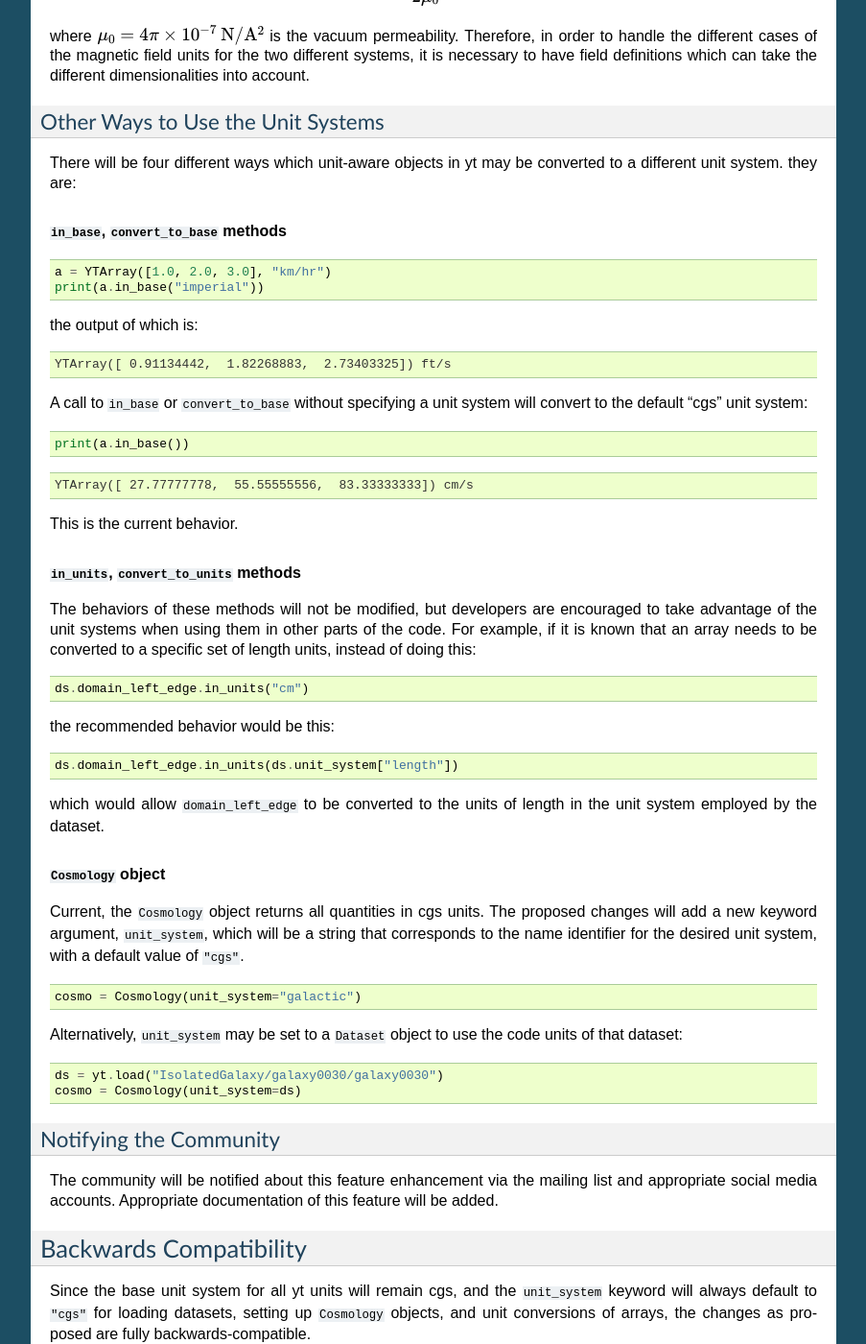
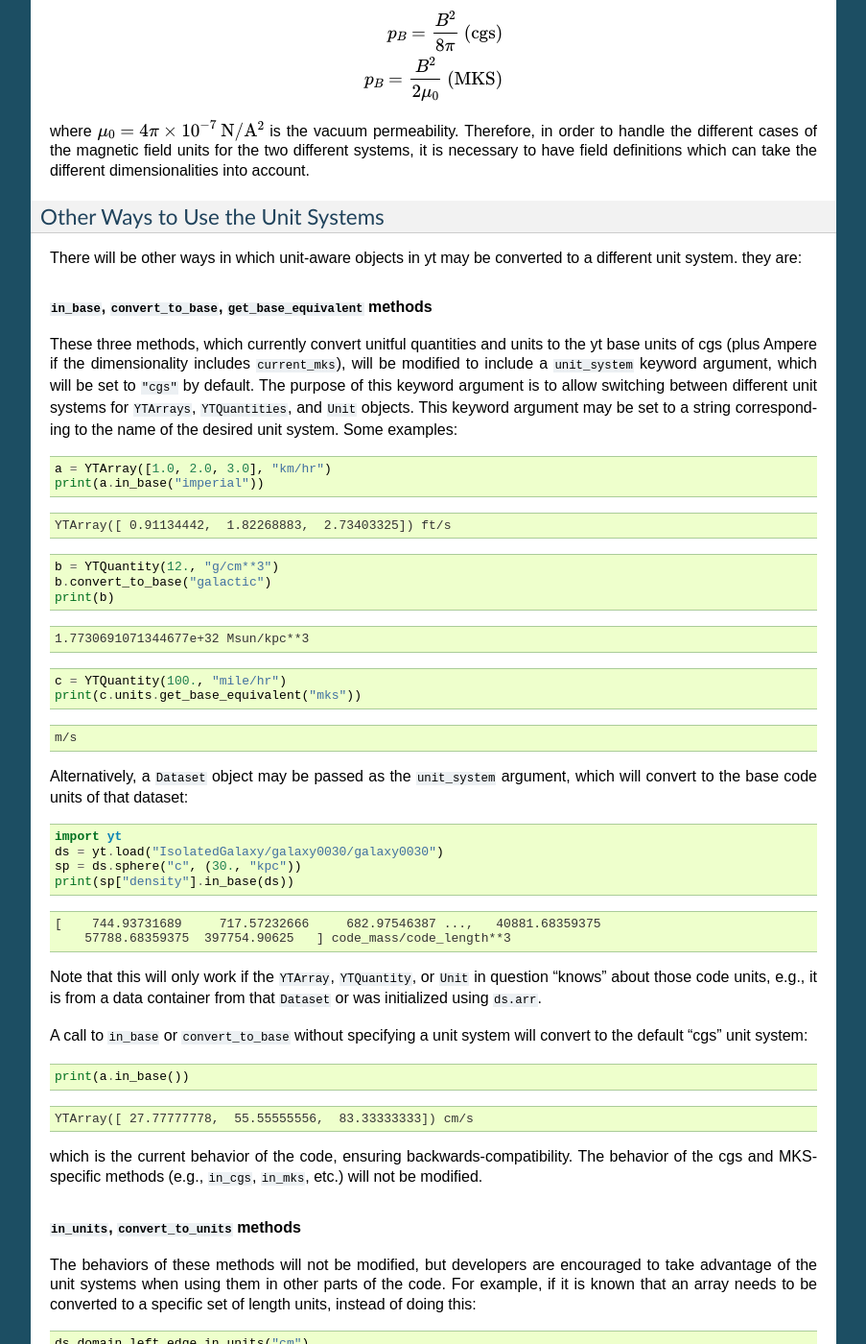
Before and after one commit to yt-project/ytep, a Sphinx documentation site: the page built from source/YTEPs/YTEP-0028.rst, in a window 1280 px wide and 1400 px high, scrolled down 3282 px. Shown: the whole window at 96% size, without its empty margins (198-1101 px from the left). Built offline with Sphinx 7.4.7, drawn with Linux system fonts in a browser that asks for light colours; formulas are drawn with MathJax 3; some of the changed text lies outside the part shown.

Commit message:
Adding some more text

```diff
--- a/source/YTEPs/YTEP-0028.rst
+++ b/source/YTEPs/YTEP-0028.rst
@@ -41,6 +41,12 @@
 "cgs" unit system used by yt, within which all calculations are carried out. Some users would prefer
 to work within the MKS system (or another alternative unit system) which is more appropriate for their
 datasets and calculations.
+
+This YTEP outlines a proposal for allowing different unit systems to be used in yt. The core of the
+proposal is to allow this functionality on a per-object basis: namely, changing the unit system at the level
+of individual datasets, units, and unitful quantities, instead of on a global scale. The advantages of this
+approach are that it is relatively simple, is easily extendable, and makes only minimal changes to the
+fundamental code base.
 
 The ``UnitSystem`` Object
 +++++++++++++++++++++++++
@@ -194,21 +200,64 @@
 Other Ways to Use the Unit Systems
 ++++++++++++++++++++++++++++++++++
 
-There will be four different ways which unit-aware objects in yt may be converted to a
+There will be other ways in which unit-aware objects in yt may be converted to a
 different unit system. they are:
 
-.. rubric:: ``in_base``, ``convert_to_base`` methods
+.. rubric:: ``in_base``, ``convert_to_base``, ``get_base_equivalent`` methods
+
+These three methods, which currently convert unitful quantities and units to the yt base units
+of cgs (plus Ampere if the dimensionality includes ``current_mks``), will be modified to include
+a ``unit_system`` keyword argument, which will be set to ``"cgs"`` by default. The purpose of
+this keyword argument is to allow switching between different unit systems for ``YTArrays``,
+``YTQuantities``, and ``Unit`` objects. This keyword argument may be set to a string corresponding
+to the name of the desired unit system. Some examples:
 
 .. code-block:: python
 
     a = YTArray([1.0, 2.0, 3.0], "km/hr")
     print(a.in_base("imperial"))
 
-the output of which is:
+.. code-block:: pycon
+
+    YTArray([ 0.91134442,  1.82268883,  2.73403325]) ft/s
+
+.. code-block:: python
+
+    b = YTQuantity(12., "g/cm**3")
+    b.convert_to_base("galactic")
+    print(b)
 
 .. code-block:: pycon
 
-    YTArray([ 0.91134442,  1.82268883,  2.73403325]) ft/s
+    1.7730691071344677e+32 Msun/kpc**3
+
+.. code-block:: python
+
+    c = YTQuantity(100., "mile/hr")
+    print(c.units.get_base_equivalent("mks"))
+
+.. code-block:: pycon
+
+    m/s
+
+Alternatively, a ``Dataset`` object may be passed as the ``unit_system`` argument, which will
+convert to the base code units of that dataset:
+
+.. code-block:: python
+
+    import yt
+    ds = yt.load("IsolatedGalaxy/galaxy0030/galaxy0030")
+    sp = ds.sphere("c", (30., "kpc"))
+    print(sp["density"].in_base(ds))
+
+.. code-block:: pycon
+
+    [    744.93731689     717.57232666     682.97546387 ...,   40881.68359375
+        57788.68359375  397754.90625   ] code_mass/code_length**3
+
+Note that this will only work if the ``YTArray``, ``YTQuantity``, or ``Unit`` in question "knows"
+about those code units, e.g., it is from a data container from that ``Dataset`` or was initialized
+using ``ds.arr``.
 
 A call to ``in_base`` or ``convert_to_base`` without specifying a unit system will
 convert to the default "cgs" unit system:
@@ -221,7 +270,8 @@
 
     YTArray([ 27.77777778,  55.55555556,  83.33333333]) cm/s
 
-This is the current behavior.
+which is the current behavior of the code, ensuring backwards-compatibility. The behavior
+of the cgs and MKS-specific methods (e.g., ``in_cgs``, ``in_mks``, etc.) will not be modified.
 
 .. rubric:: ``in_units``, ``convert_to_units`` methods
 
@@ -245,7 +295,7 @@
 
 .. rubric:: ``Cosmology`` object
 
-Current, the ``Cosmology`` object returns all quantities in cgs units. The proposed changes
+Currently, the ``Cosmology`` object returns all quantities in cgs units. The proposed changes
 will add a new keyword argument, ``unit_system``, which will be a string that corresponds to
 the name identifier for the desired unit system, with a default value of ``"cgs"``.
 
```
